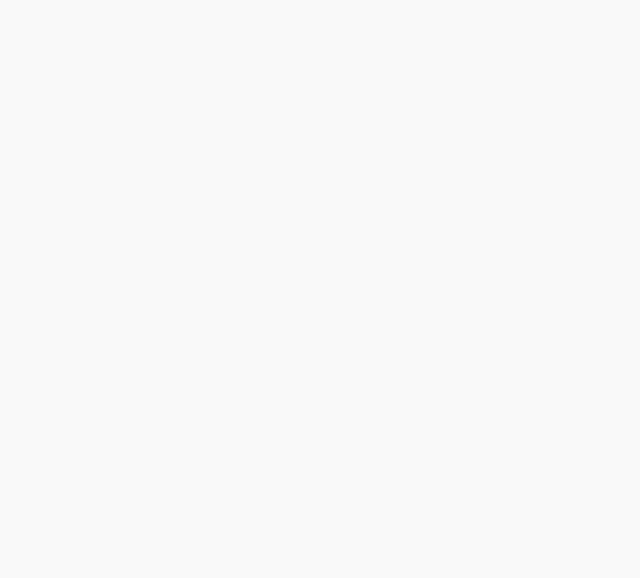
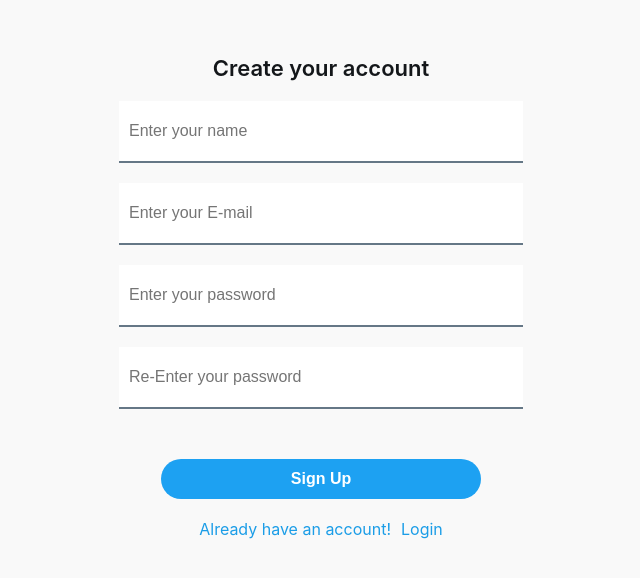
Before and after one commit to Ranjith10/auth-app-nodejs, a React (Create React App) app in the folder client/authentication/: page /register in a window 1280 px wide. Shown: the part 108-686 px from the top of the page, without its empty margins (319-959 px from the left). Built offline with nearby package versions, Linux system fonts and the light colour scheme.

Commit message:
Handled form validation

```diff
--- a/client/authentication/src/App.js
+++ b/client/authentication/src/App.js
@@ -1,5 +1,5 @@
-import React, {useState} from 'react';
-import {NavLink, BrowserRouter as Router, Route} from 'react-router-dom';
+import React, {useState, useEffect} from 'react';
+import {Link, BrowserRouter as Router, Route} from 'react-router-dom';
 
 import Register from './Register'
 import Login from './Login';
@@ -7,6 +7,12 @@ import './App.css';
 
 const App = () => {
   const [isSignup, setIsSignup] = useState(false)
+
+  useEffect(() => {
+      if(window.location.href.includes('/register')) {
+          setIsSignup(true)
+      }
+  }, [])
 
   const handleSignup = () => {
     setIsSignup(true)
@@ -29,11 +35,11 @@ const App = () => {
                                 <div className = 'other-action-text'>
                                     Already have an account!
                                 </div>
-                                <NavLink to = '/login'>
+                                <Link to = '/login'>
                                     <div className = 'sign-up' onClick = {() => handleLogin()}>
                                         Login
                                     </div>
-                                </NavLink>
+                                </Link>
                             </div>
                         </>
                         }
@@ -46,11 +52,11 @@ const App = () => {
                                 <div className = 'forgot-password'>
                                     Forgot Password?
                                 </div>
-                                <NavLink to ='/register'>
+                                <Link to ='/register'>
                                     <div className = 'sign-up' onClick = {() => handleSignup()}>
                                         Sign up for app
                                     </div>
-                                </NavLink>
+                                </Link>
                             </div>
                         </>
                         }
--- a/client/authentication/src/Register.js
+++ b/client/authentication/src/Register.js
@@ -7,19 +7,45 @@ const Register = (props) => {
     const [password, setPassword] = useState('')
     const [repeatPassword, setRepeatPassword] = useState('')
     const [name, setName] = useState('')
-    const [passwordErrorMessage, setPasswordErrorMessage] = useState(false)
+    const [isPasswordValid, setIsPasswordValid] = useState(true)
+    const [isEmailValid, setIsEmailValid] = useState(true)
+
+    const validateEmail = (event) => {
+        let email = event.target.value;
+        let isEmailValid = new RegExp(/[a-z0-9._%+-]+@[a-z0-9.-]+\.[a-z]{2,15}/g).test(`${email}`)
+        setIsEmailValid(isEmailValid)
+    }
+
+    const handleFormValidation = () => {
+        if(name.length > 0 && email.length > 0 && password.length > 0 && repeatPassword.length > 0) {
+            if(isPasswordValid && isEmailValid) {
+                return true
+            } else if (!isEmailValid) {
+                return false
+            } else if (!isPasswordValid) {
+                return false
+            }
+        }
+        return false
+    }
 
     const handleRegisterSubmit = (event) => {
         event.preventDefault()
+        let isFormValid = handleFormValidation()
+        if(isFormValid) {
+            alert("Successfully registered")
+        } else {
+            alert("Please fill all fields")
+        }
     }
 
     const handleReenterPassword = (event) => {
         let repeatedPassword = event.target.value
         setRepeatPassword(repeatedPassword)
         if(repeatedPassword !== password) {
-            setPasswordErrorMessage(true)
+            setIsPasswordValid(false)
         } else {
-            setPasswordErrorMessage(false)
+            setIsPasswordValid(true)
         }
     }
 
@@ -39,15 +65,18 @@ const Register = (props) => {
                         onChange = {(e) => setName(e.target.value)}
                         className = 'register-name-input'
                         placeholder = "Enter your name"
+                        required
                     />
                 </div>
                 <div>
                     <input
                         type = 'email'
                         value = {email}
+                        onBlur = {(e) => validateEmail(e)}
                         onChange = {(e) => setEmail(e.target.value)}
                         className = 'register-email-input'
                         placeholder = "Enter your E-mail"
+                        required
                     />
                 </div>
                 <div>
@@ -57,6 +86,7 @@ const Register = (props) => {
                         onChange = {(e) => setPassword(e.target.value)}
                         className = 'register-password-input'
                         placeholder = "Enter your password"
+                        required
                     />
                 </div>
                 <div>
@@ -67,10 +97,16 @@ const Register = (props) => {
                         onBlur = {(e) => handleReenterPassword(e)}
                         className = 'register-password-input'
                         placeholder = "Re-Enter your password"
+                        required
                     />
                 </div>
                 {
-                    passwordErrorMessage
+                    !isEmailValid
+                        ? <div>Please enter a valid Email ID</div>
+                        :   null
+                }
+                {
+                    !isPasswordValid
                         ?
                             <div>Passwords do not match, re-enter the password</div>
                         :   null
```
Also changed, not shown: 1 other file (tests, documents, lock files or other folders).
